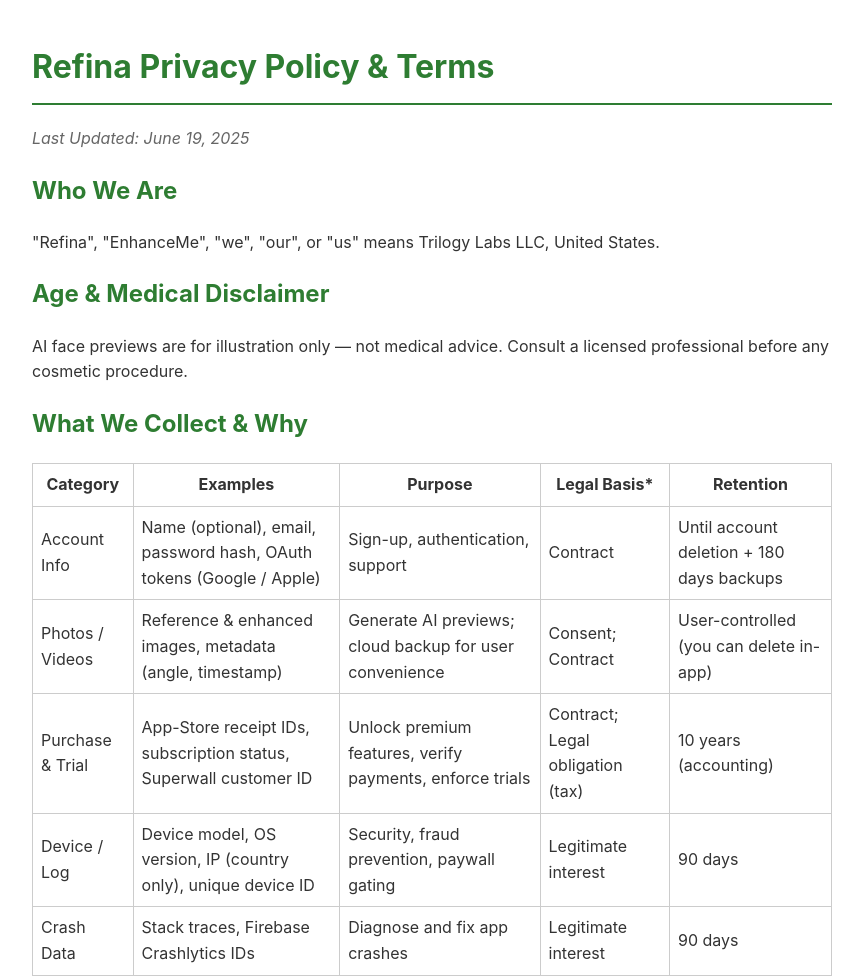
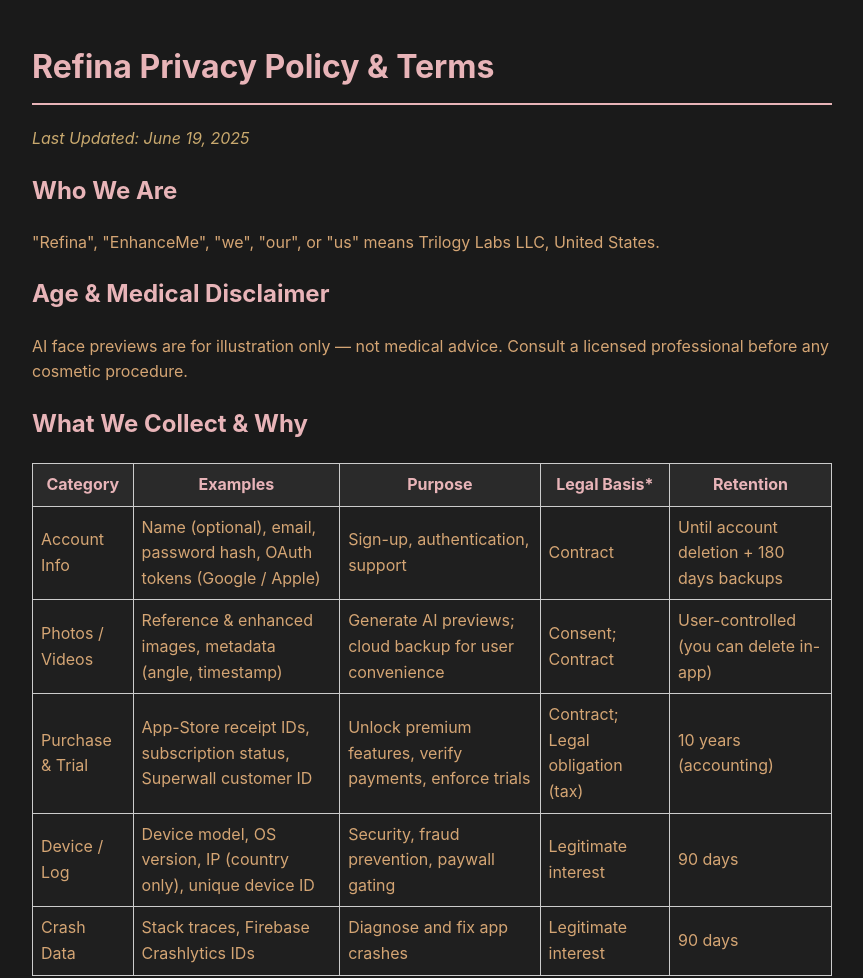
Before and after one commit to benheller413/Zuma-Partners-LLC, a plain HTML site: page refina/privacy-policy.html in a window 1280 px wide. Shown: the top 978 px of the page, without its empty margins (208-1071 px from the left). Drawn offline with Linux system fonts and the light colour scheme.

Commit message:
Update Refina privacy policy with rose gold styling and dark theme

```diff
--- a/refina/privacy-policy.html
+++ b/refina/privacy-policy.html
@@ -11,18 +11,35 @@
             max-width: 800px;
             margin: 0 auto;
             padding: 20px;
-            color: #333;
+            color: #D4A574;
+            background-color: #1a1a1a;
         }
         h1, h2 {
-            color: #2e7d32;
+            color: #E8B4B8;
         }
         h1 {
-            border-bottom: 2px solid #2e7d32;
+            border-bottom: 2px solid #E8B4B8;
             padding-bottom: 10px;
         }
         .last-updated {
-            color: #666;
+            color: #C9A96E;
             font-style: italic;
+        }
+        a {
+            color: #F7CAC9;
+        }
+        a:hover {
+            color: #E8B4B8;
+        }
+        table {
+            color: #D4A574;
+        }
+        th {
+            background-color: #2a2a2a;
+            color: #E8B4B8;
+        }
+        td {
+            background-color: #1f1f1f;
         }
     </style>
 </head>
```
